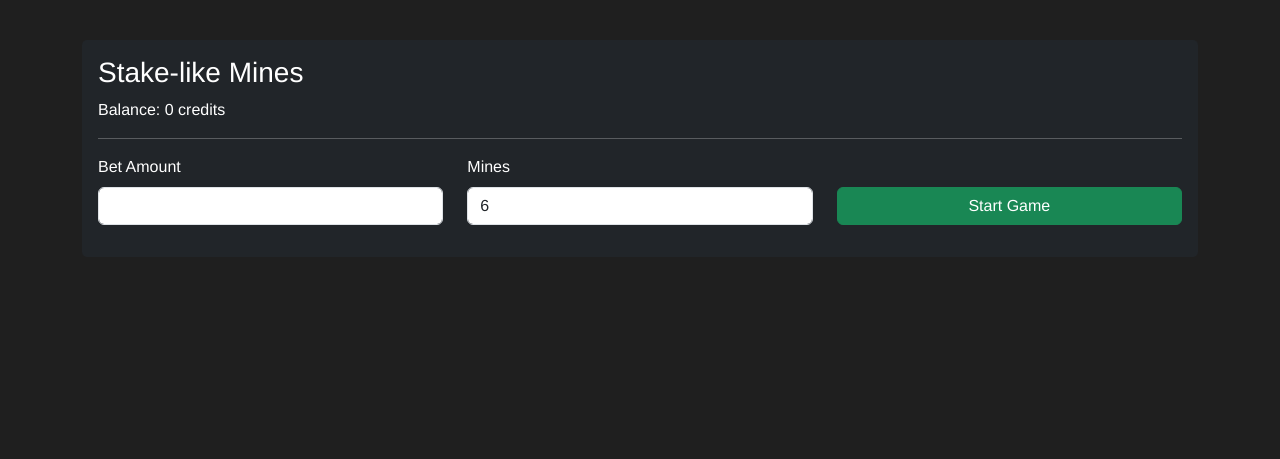
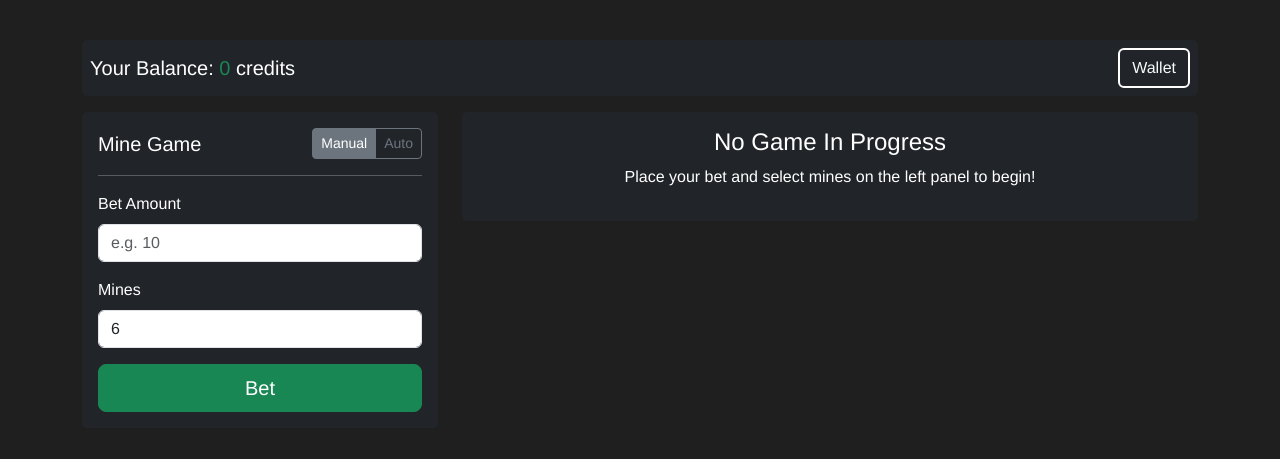
Before and after one commit to sh3lock69/owo-gamble, a Flask app: page /games/mines in a window 1280 px wide. Shown: the part 62-521 px from the top of the page. Run offline with Flask 2, Linux system fonts and the light colour scheme; the visitor is signed in with stand-in values (Sample User, id 1); data that the repository does not hold is empty.

Commit message:
Update mines_game.html

```diff
--- a/templates/mines_game.html
+++ b/templates/mines_game.html
@@ -2,94 +2,170 @@
 {% block title %}Mines Game - Discord Site{% endblock %}
 {% block content %}
 
-<div class="card bg-dark text-white mb-4">
+<!-- Top Bar: shows user balance and a "Wallet" button -->
+<div class="d-flex justify-content-between align-items-center mb-3 p-2 bg-dark text-white rounded">
+  <div class="h5 mb-0">
+    Your Balance: <span id="user-balance" class="text-success">{{ balance }}</span> credits
+  </div>
+  <button class="btn btn-outline-light">Wallet</button>
+</div>
+
+<!-- Main Row: Left Panel for Bet settings, Right Panel for 5x5 grid -->
+<div class="row">
+  <!-- Left Panel -->
+  <div class="col-md-4 mb-3">
+    <div class="card bg-dark text-white mb-3">
       <div class="card-body">
-    <h3 class="card-title">Stake-like Mines</h3>
-    <p class="card-text">Balance: <span id="user-balance">{{ balance }}</span> credits</p>
+        <div class="d-flex justify-content-between align-items-center mb-2">
+          <h5 class="card-title mb-0">Mine Game</h5>
+          <!-- Manual/Auto toggle (not functional, just for looks) -->
+          <div class="btn-group" role="group" aria-label="Manual Auto toggle">
+            <input type="radio" class="btn-check" name="mode" id="manual-mode" checked>
+            <label class="btn btn-outline-secondary btn-sm" for="manual-mode">Manual</label>
+            <input type="radio" class="btn-check" name="mode" id="auto-mode">
+            <label class="btn btn-outline-secondary btn-sm" for="auto-mode">Auto</label>
+          </div>
+        </div>
         <hr>
 
-    <!-- If a game is in progress -->
+        <!-- If there's an ongoing game, show game stats; else show bet form -->
         {% if current_game and current_game.status == "ongoing" %}
-      <div class="row">
-        <div class="col-md-3 mb-3">
-          <p><strong>Bet:</strong> {{ current_game.bet }}</p>
-          <p><strong>Mines:</strong> {{ current_game.num_mines }}</p>
-          <p><strong>Status:</strong> Ongoing</p>
-          <p><strong>Safe Picks:</strong> <span id="safe-picks">{{ current_game.picks }}</span></p>
-          <button id="cashout-btn" class="btn btn-warning w-100 mb-2">Cash Out</button>
-          <button id="new-game-btn" class="btn btn-light w-100">Start New Game</button>
+          <!-- Ongoing Game Stats -->
+          <div class="mb-3">
+            <label class="form-label">Bet Amount:</label>
+            <div class="text-info">{{ current_game.bet }}</div>
           </div>
-        <div class="col-md-9">
-          <!-- 5x5 grid of tiles -->
-          <div class="d-flex flex-wrap" style="width: 260px;">
-            {% for i in range(25) %}
-              {% set revealed = i in current_game.revealed %}
-              {% set is_bomb = i in current_game.bombs %}
-              <div class="tile d-flex align-items-center justify-content-center
-                  {% if revealed and is_bomb %} tile-bomb
-                  {% elif revealed and not is_bomb %} tile-gem
-                  {% else %} tile-unknown {% endif %}"
-                  data-index="{{ i }}">
-                {% if revealed and is_bomb %}
-                  💣
-                {% elif revealed and not is_bomb %}
-                  💎
-                {% else %}
-                  <!-- Hidden tile -->
-                {% endif %}
+          <div class="mb-3">
+            <label class="form-label">Mines:</label>
+            <div class="text-info">{{ current_game.num_mines }}</div>
           </div>
-            {% endfor %}
+          <div class="mb-3">
+            <label class="form-label">Safe Picks:</label>
+            <div class="text-info" id="safe-picks">{{ current_game.picks }}</div>
           </div>
+
+          <!-- Multiplier Box -->
+          <!-- Example multiplier logic: 1.0 + picks * 0.2 (adjust in JS below) -->
+          <div class="text-center my-3">
+            <div class="p-3 bg-secondary rounded" style="font-size:1.2rem;">
+              Current Multiplier:
+              <span id="multiplier" class="text-warning">1.00x</span>
             </div>
           </div>
 
-    <!-- If game is lost -->
+          <!-- Cash Out Button -->
+          <div class="d-grid">
+            <button id="cashout-btn" class="btn btn-danger btn-lg">Cash Out</button>
+          </div>
+
+          <!-- New Game button if you want it here, or let the tile UI handle it -->
         {% elif current_game and current_game.status == "lost" %}
-      <h4 class="text-danger">You hit a bomb! Game Over.</h4>
-      <p><strong>Bet:</strong> {{ current_game.bet }} credits</p>
+          <!-- Lost Game UI -->
+          <p class="text-danger">You hit a bomb! Game Over.</p>
+          <p><strong>Bet:</strong> {{ current_game.bet }}</p>
           <p><strong>Safe Picks:</strong> {{ current_game.picks }}</p>
-      <button id="new-game-btn" class="btn btn-light">Start New Game</button>
-
-    <!-- If game is cashed out -->
+          <div class="d-grid">
+            <button id="new-game-btn" class="btn btn-light btn-lg">Start New Game</button>
+          </div>
         {% elif current_game and current_game.status == "cashed" %}
-      <h4 class="text-success">You cashed out!</h4>
-      <p><strong>Bet:</strong> {{ current_game.bet }} credits</p>
+          <!-- Cashed Out UI -->
+          <p class="text-success">You cashed out!</p>
+          <p><strong>Bet:</strong> {{ current_game.bet }}</p>
           <p><strong>Safe Picks:</strong> {{ current_game.picks }}</p>
-      <button id="new-game-btn" class="btn btn-light">Start New Game</button>
-
-    <!-- No game in progress -->
+          <div class="d-grid">
+            <button id="new-game-btn" class="btn btn-light btn-lg">Start New Game</button>
+          </div>
         {% else %}
+          <!-- No Game in Progress: Bet Form -->
           <form method="POST" action="{{ url_for('start_mines') }}">
-        <div class="row mb-3">
-          <div class="col-md-4">
+            <div class="mb-3">
               <label for="bet_amount" class="form-label">Bet Amount</label>
-            <input type="number" step="0.01" min="0" class="form-control" id="bet_amount" name="bet_amount" required>
+              <input
+                type="number"
+                step="0.01"
+                min="0"
+                class="form-control"
+                id="bet_amount"
+                name="bet_amount"
+                placeholder="e.g. 10"
+                required
+              />
             </div>
-          <div class="col-md-4">
+            <div class="mb-3">
               <label for="mines" class="form-label">Mines</label>
-            <input type="number" min="1" max="24" class="form-control" id="mines" name="mines" value="6" required>
+              <input
+                type="number"
+                min="1"
+                max="24"
+                class="form-control"
+                id="mines"
+                name="mines"
+                value="6"
+                required
+              />
             </div>
-          <div class="col-md-4 d-flex align-items-end">
-            <button type="submit" class="btn btn-success w-100">Start Game</button>
-          </div>
+            <div class="d-grid">
+              <button type="submit" class="btn btn-success btn-lg">Bet</button>
             </div>
           </form>
         {% endif %}
       </div>
     </div>
+  </div>
+
+  <!-- Right Panel: 5x5 Grid -->
+  <div class="col-md-8">
+    <div class="card bg-dark text-white">
+      <div class="card-body">
+        <!-- If ongoing game, show the grid; otherwise, instructions -->
+        {% if current_game and current_game.status == "ongoing" %}
+          <div class="d-flex flex-wrap justify-content-center" style="max-width: 320px; margin:auto;">
+            {% for i in range(25) %}
+              {% set revealed = i in current_game.revealed %}
+              {% set is_bomb = i in current_game.bombs %}
+              <div
+                class="tile d-flex align-items-center justify-content-center
+                  {% if revealed and is_bomb %} tile-bomb
+                  {% elif revealed and not is_bomb %} tile-gem
+                  {% else %} tile-unknown {% endif %}"
+                data-index="{{ i }}"
+                style="margin: 4px;"
+              >
+                {% if revealed and is_bomb %}
+                  💣
+                {% elif revealed and not is_bomb %}
+                  💎
+                {% endif %}
+              </div>
+            {% endfor %}
+          </div>
+        {% elif current_game and current_game.status == "lost" %}
+          <h4 class="text-danger">Game Over</h4>
+          <p>You can start a new game on the left panel.</p>
+        {% elif current_game and current_game.status == "cashed" %}
+          <h4 class="text-success">Cashed Out</h4>
+          <p>You can start a new game on the left panel.</p>
+        {% else %}
+          <h4 class="text-center">No Game In Progress</h4>
+          <p class="text-center">Place your bet and select mines on the left panel to begin!</p>
+        {% endif %}
+      </div>
+    </div>
+  </div>
+</div>
 
 <!-- Status message area -->
-<div id="status-message" class="text-center"></div>
+<div id="status-message" class="text-center mt-3"></div>
 
 {% endblock %}
 
 {% block scripts %}
 {{ super() }}
 <script>
-// Only attach event listeners if a game is ongoing
+/* We only attach event listeners if a game is ongoing */
 const currentGame = {{ current_game|tojson if current_game else "null" }};
 if (currentGame && currentGame.status === "ongoing") {
-  // 1) Tile Click: reveal in-place
+  // 1) Tile Click: reveal
   document.querySelectorAll('.tile-unknown').forEach(tile => {
     tile.addEventListener('click', function() {
       const tileIndex = this.getAttribute('data-index');
@@ -104,31 +180,23 @@ if (currentGame && currentGame.status === "ongoing") {
           alert(data.error);
         } else {
           if (data.result === "bomb") {
-            // Show bomb on this tile
             tile.classList.remove('tile-unknown');
             tile.classList.add('tile-bomb');
             tile.textContent = '💣';
-
-            // Reveal all bombs in red
             revealAllBombs(currentGame.bombs);
-
-            // Update status
             document.getElementById('status-message').innerHTML = `<h4 class="text-danger">${data.message}</h4>`;
-            // Switch to lost state (no new reveals)
-            // Reload to see "lost" UI or manually fix UI
             setTimeout(() => { window.location.reload(); }, 1500);
           } else {
             // Safe pick
             tile.classList.remove('tile-unknown');
             tile.classList.add('tile-gem');
             tile.textContent = '💎';
-
             // Update picks
             document.getElementById('safe-picks').textContent = data.picks;
-            // Optional: show a short message
+            currentGame.picks = data.picks;
+            // Update multiplier display
+            updateMultiplier();
             document.getElementById('status-message').innerHTML = `<p class="text-success">${data.message}</p>`;
-            // Update currentGame picks
-            currentGame.picks = data.picks;
           }
         }
       })
@@ -149,51 +217,50 @@ if (currentGame && currentGame.status === "ongoing") {
         document.getElementById('user-balance').textContent = data.new_balance;
         // Show success message
         document.getElementById('status-message').innerHTML = `<h4 class="text-success">${data.message}</h4>`;
-        // Reload after short delay
         setTimeout(() => { window.location.reload(); }, 1500);
       }
     })
     .catch(err => console.error(err));
   });
+}
 
 // 3) Start New Game
-  const newGameBtn = document.getElementById('new-game-btn');
-  newGameBtn.addEventListener('click', function() {
-    // We can either do a direct reload or call a route that resets session
-    fetch("{{ url_for('new_mines_game') }}", { method: "POST" })
-    .then(res => res.json())
-    .then(data => {
-      // Just reload the page to see the new game form
-      window.location.reload();
-    })
-    .catch(err => console.error(err));
-  });
-} else {
-  // If game is lost or cashed, we also attach a "new game" event
 const newGameBtn = document.getElementById('new-game-btn');
 if (newGameBtn) {
   newGameBtn.addEventListener('click', function() {
     fetch("{{ url_for('new_mines_game') }}", { method: "POST" })
     .then(res => res.json())
-      .then(data => {
-        window.location.reload();
-      })
+    .then(data => { window.location.reload(); })
     .catch(err => console.error(err));
   });
 }
-}
 
-// Helper: Reveal all bombs in red
+/* Helper: Reveal all bombs in red */
 function revealAllBombs(bombs) {
   bombs.forEach(index => {
     const bombTile = document.querySelector(`.tile[data-index="${index}"]`);
     if (bombTile) {
-      bombTile.classList.remove('tile-unknown');
-      bombTile.classList.remove('tile-gem');
+      bombTile.classList.remove('tile-unknown', 'tile-gem');
       bombTile.classList.add('tile-bomb');
       bombTile.textContent = '💣';
     }
   });
 }
+
+/* Helper: Update the multiplier display (example formula) */
+function updateMultiplier() {
+  // Example formula: 1.0 + picks * 0.2
+  const picks = currentGame.picks || 0;
+  const baseMultiplier = 1.0 + picks * 0.2;
+  // Round to 2 decimals
+  const multiplierDisplay = baseMultiplier.toFixed(2) + 'x';
+  document.getElementById('multiplier').textContent = multiplierDisplay;
+  return baseMultiplier;
+}
+
+// If the game is ongoing, set the multiplier on load
+if (currentGame && currentGame.status === "ongoing") {
+  updateMultiplier();
+}
 </script>
 {% endblock %}
```
Lines whose indentation alone changed are shown as unchanged.
